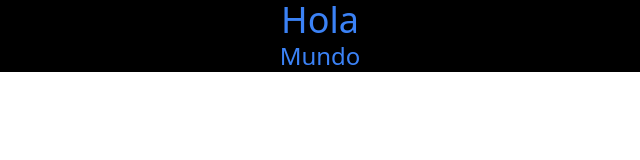
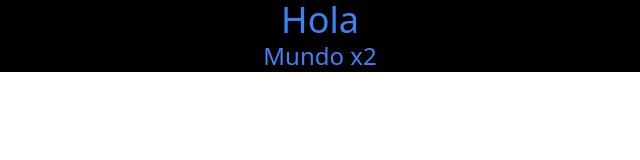
Before and after one commit to johnsoto90/ActionsCICD, a plain HTML site: page index.html in a window 1280 px wide. Shown: the full height of the page, 320-960 px from the left. Drawn offline with nearby package versions, Linux system fonts and the light colour scheme.

Commit message:
feat: second commit

```diff
--- a/index.html
+++ b/index.html
@@ -9,7 +9,7 @@
   <body>
     <div class="container mx-auto bg-black">
       <h1 class="text-4xl text-center text-blue-500">Hola</h1>
-      <p class="text-2xl text-center text-blue-500">Mundo</p>
+      <p class="text-2xl text-center text-blue-500">Mundo x2</p>
     </div>
   </body>
 </html>
```
